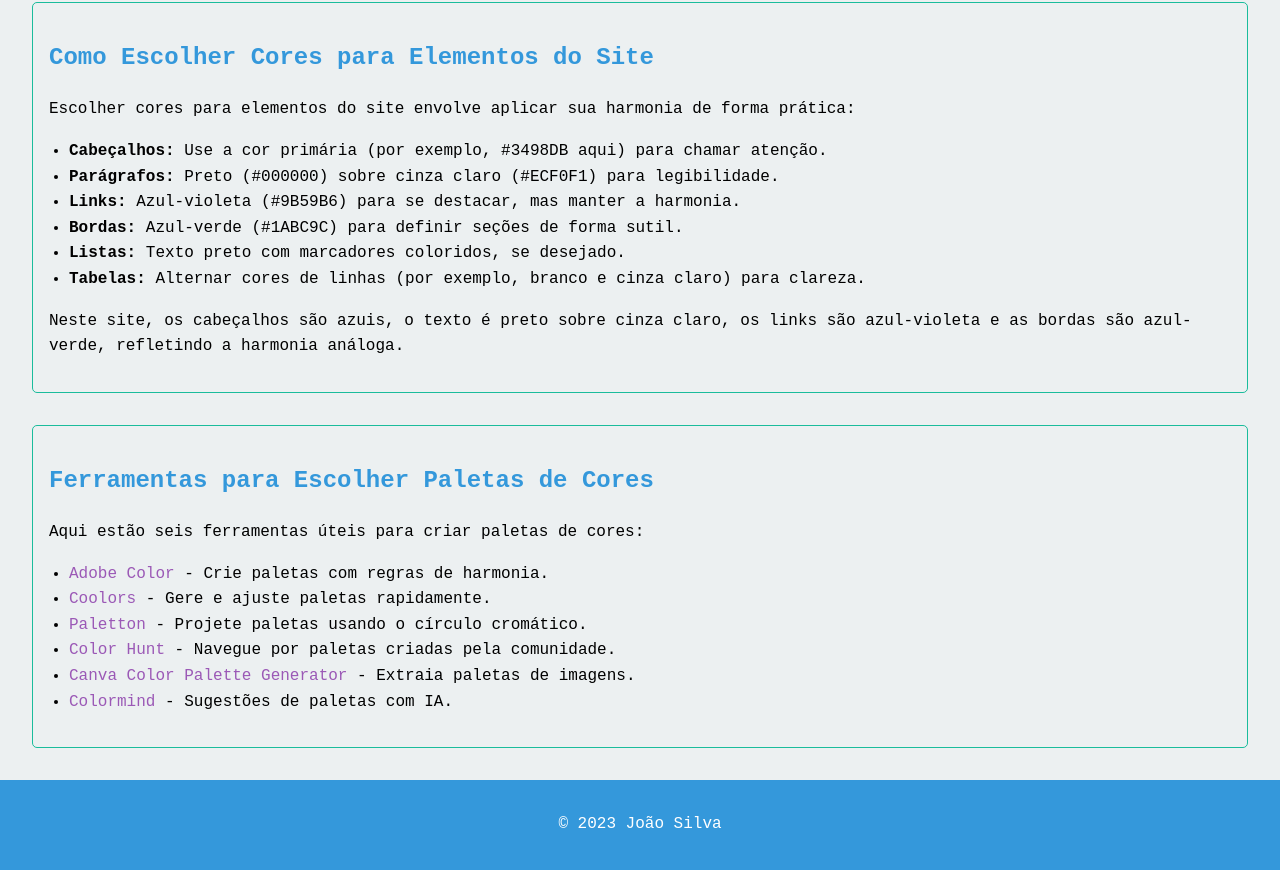
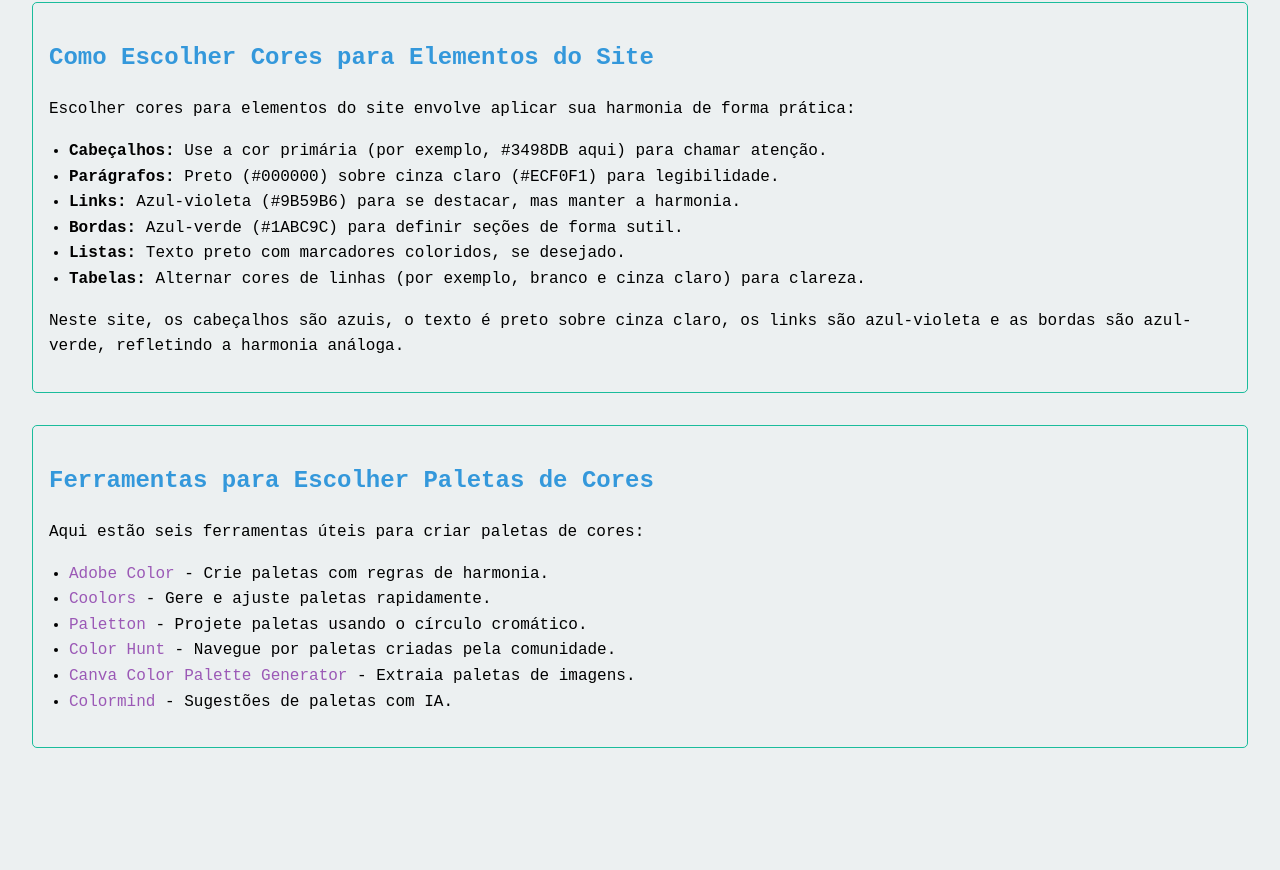
Before and after one commit to matheustthh/harmonia-cores, a plain HTML site: page index.html in a window 1280 px wide. Shown: the part 1736-2606 px from the top of the page. After the commit the page ends 2516 px from the top, so only its background shows below. Drawn offline with Linux system fonts and the light colour scheme.

Commit message:
Update index.html

```diff
--- a/index.html
+++ b/index.html
@@ -92,9 +92,5 @@
             </ul>
         </section>
     </main>
-
-    <footer>
-        <p>© 2023 João Silva</p>
-    </footer>
 </body>
 </html>
```
